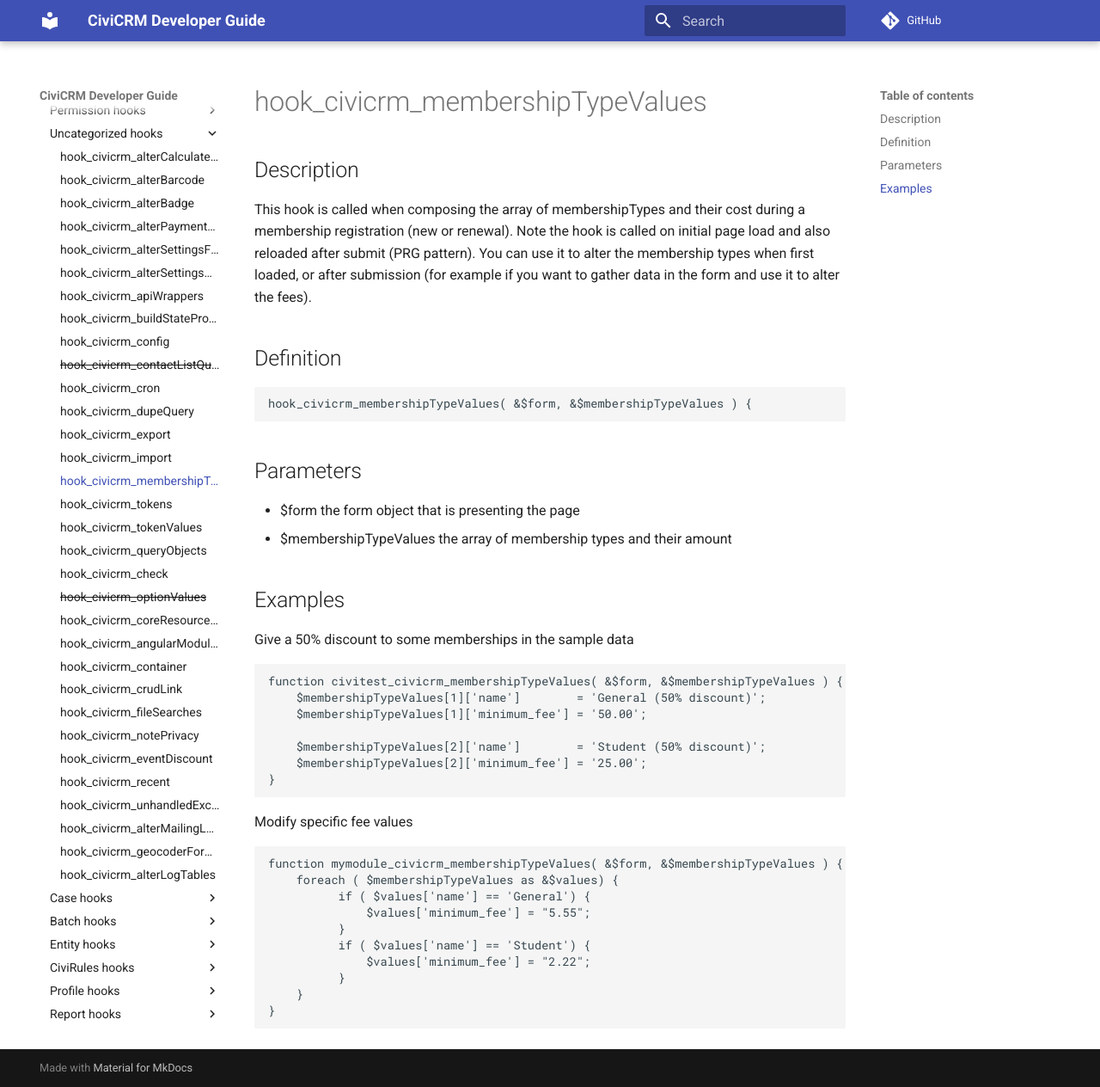
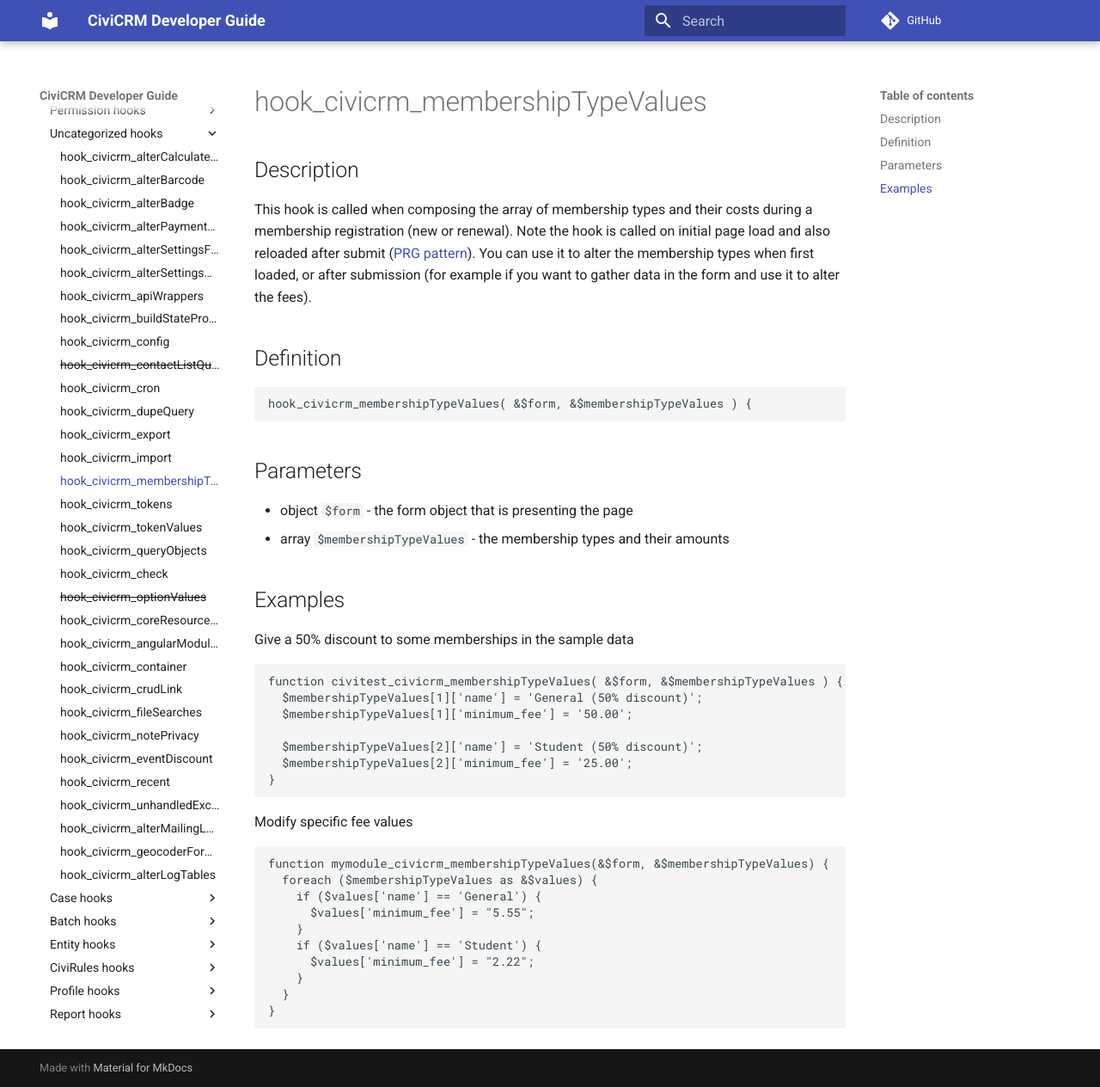
Before and after one commit to civicrm/civicrm-dev-docs, an MkDocs documentation site: the page built from docs/hooks/hook_civicrm_membershipTypeValues.md, in a window 1280 px wide and 1264 px high. Shown: the whole window at 86% size. Built offline with MkDocs 1.6.1 and Material for MkDocs 9.7.7, drawn with Linux system fonts in a browser that asks for light colours; comment, search, counter and statistics services are not loaded; old or Windows-style settings are respelled for this version of MkDocs.

Commit message:
hook_civicrm_membershipTypeValues: formatting fixes

````diff
--- a/docs/hooks/hook_civicrm_membershipTypeValues.md
+++ b/docs/hooks/hook_civicrm_membershipTypeValues.md
@@ -2,44 +2,49 @@
 
 ## Description
 
-This hook is called when composing the array of membershipTypes and
-their cost during a membership registration (new or renewal). Note the
-hook is called on initial page load and also reloaded after submit (PRG
-pattern). You can use it to alter the membership types when first
+This hook is called when composing the array of membership types and
+their costs during a membership registration (new or renewal). Note the
+hook is called on initial page load and also reloaded after submit ([PRG
+pattern](https://en.wikipedia.org/wiki/Post/Redirect/Get)). You can use it to alter the membership types when first
 loaded, or after submission (for example if you want to gather data in
 the form and use it to alter the fees).
 
 ## Definition
 
-    hook_civicrm_membershipTypeValues( &$form, &$membershipTypeValues ) {
+```php
+hook_civicrm_membershipTypeValues( &$form, &$membershipTypeValues ) {
+```
 
 ## Parameters
 
--   $form the form object that is presenting the page
--   $membershipTypeValues the array of membership types and their
-    amount
+-   object `$form` - the form object that is presenting the page
+-   array `$membershipTypeValues` - the membership types and their amounts
 
 ## Examples
 
 Give a 50% discount to some memberships in the sample data
 
-    function civitest_civicrm_membershipTypeValues( &$form, &$membershipTypeValues ) {
-        $membershipTypeValues[1]['name']        = 'General (50% discount)';
-        $membershipTypeValues[1]['minimum_fee'] = '50.00';
+```php
+function civitest_civicrm_membershipTypeValues( &$form, &$membershipTypeValues ) {
+  $membershipTypeValues[1]['name'] = 'General (50% discount)';
+  $membershipTypeValues[1]['minimum_fee'] = '50.00';
 
-        $membershipTypeValues[2]['name']        = 'Student (50% discount)';
-        $membershipTypeValues[2]['minimum_fee'] = '25.00';
-    }
+  $membershipTypeValues[2]['name'] = 'Student (50% discount)';
+  $membershipTypeValues[2]['minimum_fee'] = '25.00';
+}
+```
 
 Modify specific fee values
 
-    function mymodule_civicrm_membershipTypeValues( &$form, &$membershipTypeValues ) {
-        foreach ( $membershipTypeValues as &$values) {
-              if ( $values['name'] == 'General') {
-                  $values['minimum_fee'] = "5.55";
-              }
-              if ( $values['name'] == 'Student') {
-                  $values['minimum_fee'] = "2.22";
-              }
-        }
+```php
+function mymodule_civicrm_membershipTypeValues(&$form, &$membershipTypeValues) {
+  foreach ($membershipTypeValues as &$values) {
+    if ($values['name'] == 'General') {
+      $values['minimum_fee'] = "5.55";
     }
+    if ($values['name'] == 'Student') {
+      $values['minimum_fee'] = "2.22";
+    }
+  }
+}
+```
````
